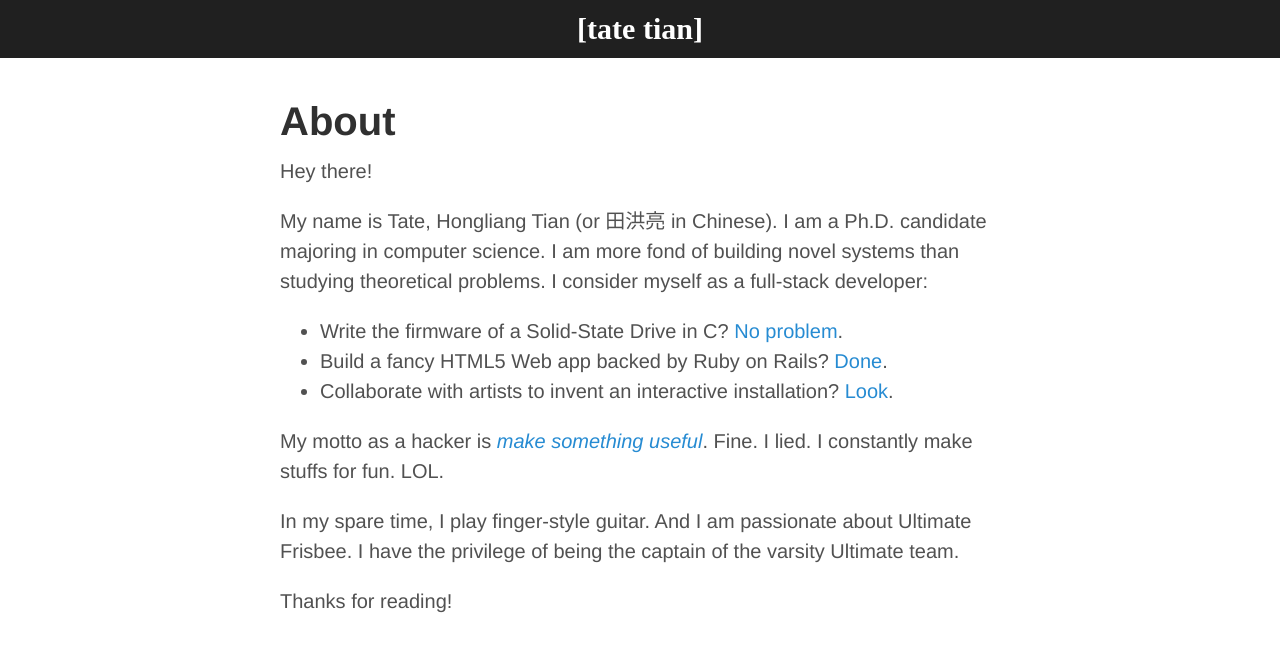
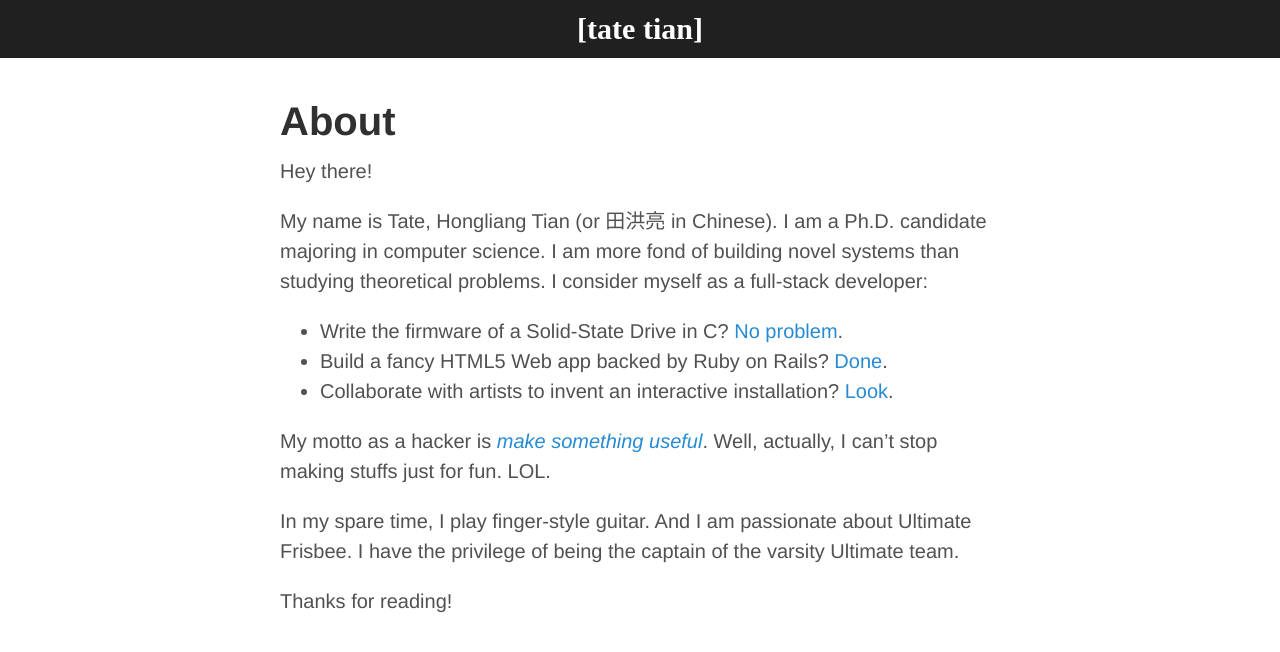
Before and after one commit to tatetian/tatetian.github.io, a Jekyll site: the page built from about.md, in a window 1280 px wide. Shown: the top 652 px of the page. Built offline with Jekyll 4.4.1, drawn with Linux system fonts in a browser that asks for light colours.

Commit message:
Small revision to about

```diff
--- a/about.md
+++ b/about.md
@@ -15,7 +15,7 @@ developer:
 - Collaborate with artists to invent an interactive installation? [Look]().
 
 My motto as a hacker is [*make something useful*](http://www.paulgraham.com/ideas.html).
-Fine. I lied. I constantly make stuffs for fun. LOL.
+Well, actually, I can't stop making stuffs just for fun. LOL.
 
 In my spare time, I play finger-style guitar. And I am passionate about Ultimate
 Frisbee. I have the privilege of being the captain of the varsity Ultimate
```
